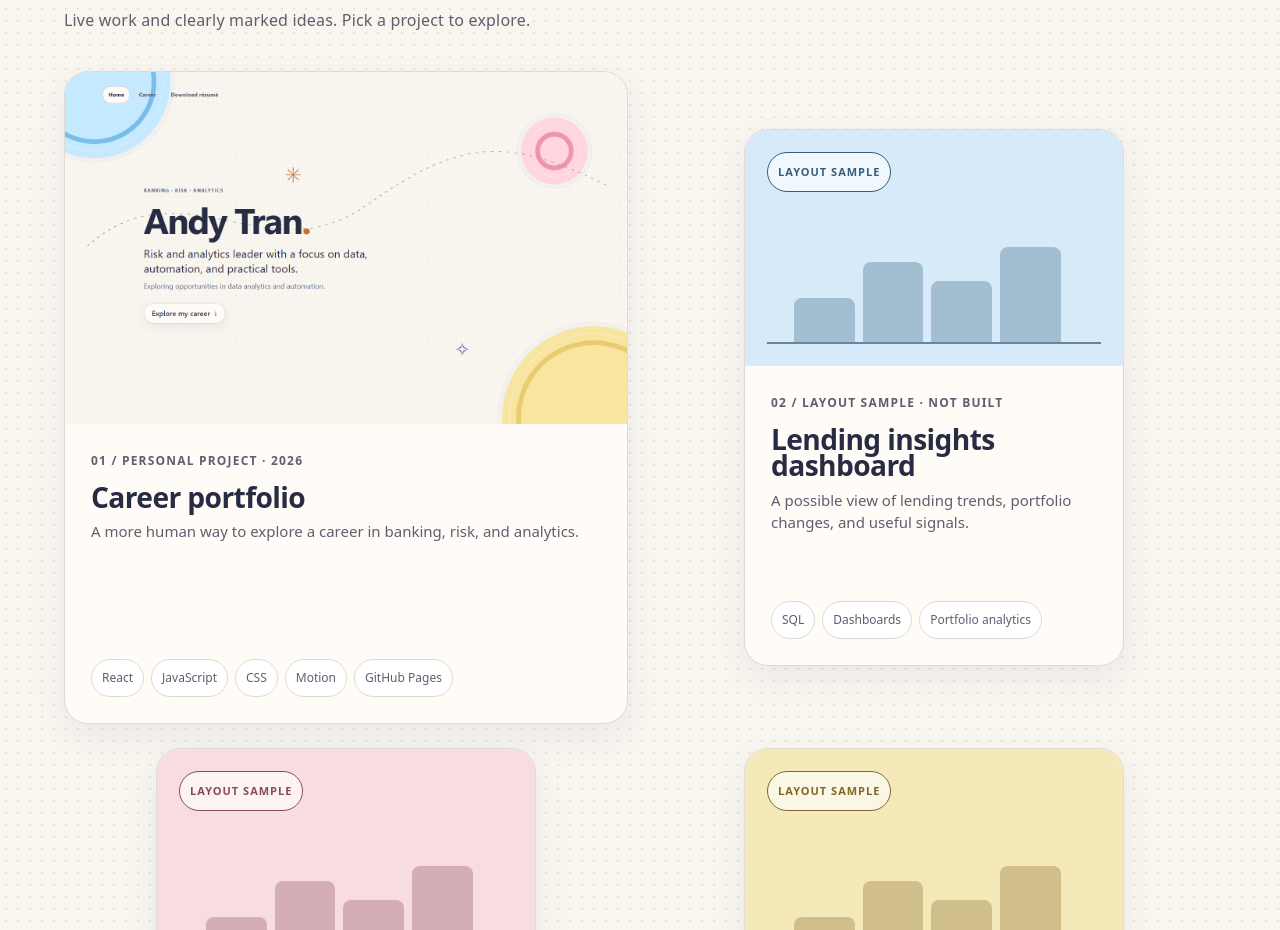
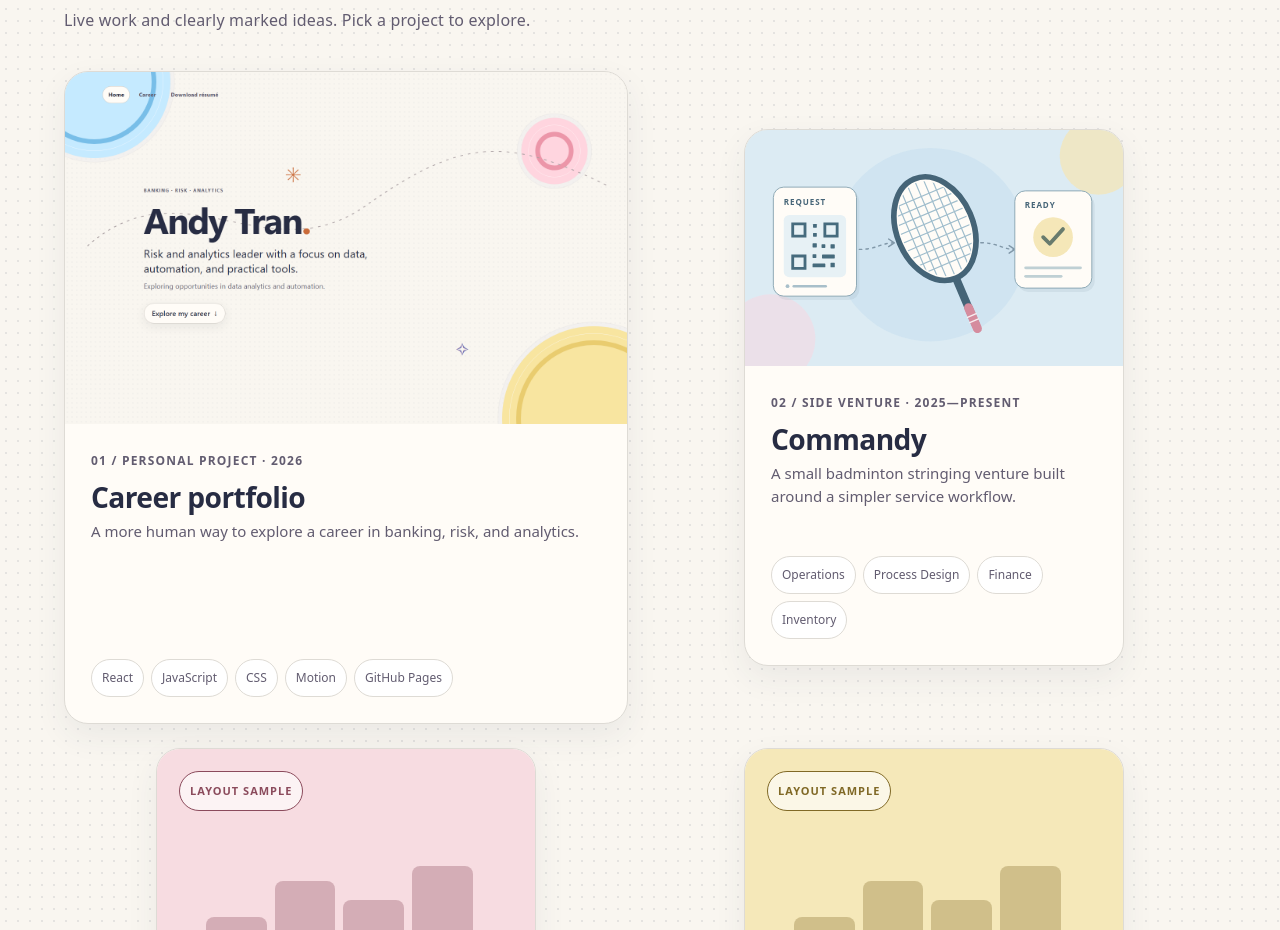
Before and after one commit to AndyTran1013/ResumeSite, a React (Vite) app: page /career in a window 1280 px wide. Shown: the part 1765-2695 px from the top of the page. Built offline with nearby package versions, Linux system fonts and the light colour scheme.

Commit message:
Add Commandy project content and workflow illustration

```diff
--- a/src/components/ProjectGallery.jsx
+++ b/src/components/ProjectGallery.jsx
@@ -179,7 +179,7 @@ export default function ProjectGallery({ expandedProjectId, onToggleProject }) {
                       <h3>{project.title}</h3>
                       <dl>
                         <div><dt>{project.placeholder ? 'Possible problem' : 'The problem'}</dt><dd>{project.problem}</dd></div>
-                        <div><dt>{project.placeholder ? 'Possible approach' : 'What I built'}</dt><dd>{project.approach}</dd></div>
+                        <div><dt>{project.approachLabel ?? (project.placeholder ? 'Possible approach' : 'What I built')}</dt><dd>{project.approach}</dd></div>
                         <div><dt>{project.placeholder ? 'Next step' : 'The result'}</dt><dd>{project.result}</dd></div>
                       </dl>
                       {project.process && <p className="project-process">{project.process}</p>}
--- a/src/data/projects.js
+++ b/src/data/projects.js
@@ -15,16 +15,19 @@ export const projects = [
     sourceUrl: 'https://github.com/AndyTran1013/ResumeSite',
   },
   {
-    id: 'sample-lending-dashboard',
-    title: 'Lending insights dashboard',
-    category: 'Layout sample · Not built',
-    teaser: 'A possible view of lending trends, portfolio changes, and useful signals.',
-    placeholder: true,
-    previewTheme: 'blue',
-    skills: ['SQL', 'Dashboards', 'Portfolio analytics'],
-    problem: 'Example brief: bring scattered lending measures into one view that helps an analyst spot changes quickly.',
-    approach: 'Example approach: define a few useful measures, validate the source data, and design clear trend and comparison views.',
-    result: 'This is a layout sample, not a completed dashboard. Replace it with screenshots and a measured result if built.',
+    id: 'commandy',
+    title: 'Commandy',
+    category: 'Side venture · 2025—present',
+    teaser: 'A small badminton stringing venture built around a simpler service workflow.',
+    preview: 'assets/projects/commandy-workflow.svg',
+    previewAlt: 'Illustrated flow from a QR-code request through racquet stringing to a completed order.',
+    skills: ['Operations', 'Process Design', 'Finance', 'Inventory'],
+    problem: 'A hobby stringing service needed a simple way to receive requests and keep orders moving.',
+    approachLabel: 'My contribution',
+    approach: 'I co-founded the registered partnership and prototyped the original QR-code and online-form request and tracking workflow.',
+    result: 'A functioning small operation with real customers and transactions.',
+    process: 'I manage bookkeeping, tax reporting, finances, inventory procurement, racquet stringing, fulfillment, and day-to-day operations. My co-founder, a software engineer, built the current website and configured Stripe payments.',
+    liveUrl: 'https://commandy.ca/',
   },
   {
     id: 'sample-reporting-workflow',
```
Also changed, not shown: public/assets/projects/commandy-workflow.svg (added).
